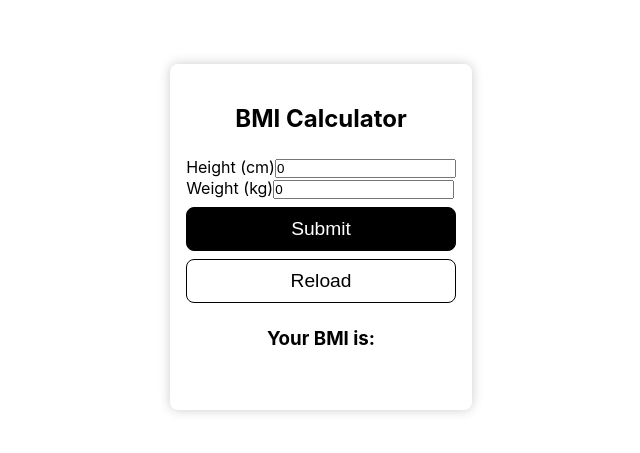
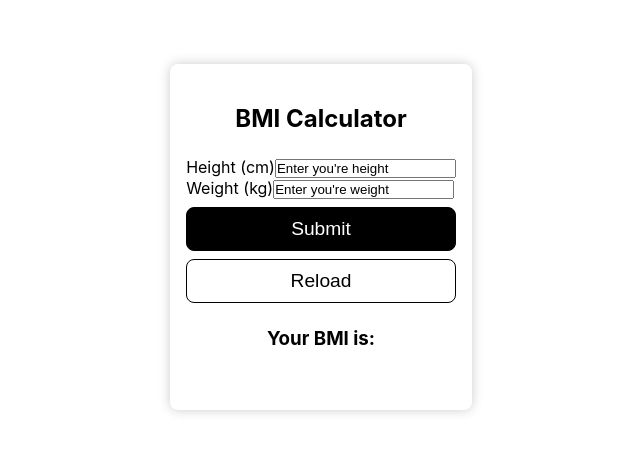
Before and after one commit to jaumebt90/bmi-calculator-react, a React (Create React App) app: page / in a window 1280 px wide. Shown: the part 163-616 px from the top of the page, without its empty margins (319-959 px from the left). Built offline with nearby package versions, Linux system fonts and the light colour scheme.

Commit message:
Update App.js

```diff
--- a/src/App.js
+++ b/src/App.js
@@ -4,12 +4,10 @@ import "./index.css";
 function App() {
   //State
 
-  const [height, setHeight] = useState(0);
-  const [weight, setWeight] = useState(0);
+  const [height, setHeight] = useState("Enter you're height");
+  const [weight, setWeight] = useState("Enter you're weight");
   const [bmi, setBmi] = useState("");
   const [message, setMessage] = useState("");
-
-  let imgSrc = "";
 
   let calcBMI = (event) => {
     //prevent submitting
@@ -32,6 +30,9 @@ function App() {
       }
     }
   };
+
+  //Show image
+  let imgSrc = "";
 
   let reload = () => {
     window.location.reload();
```
